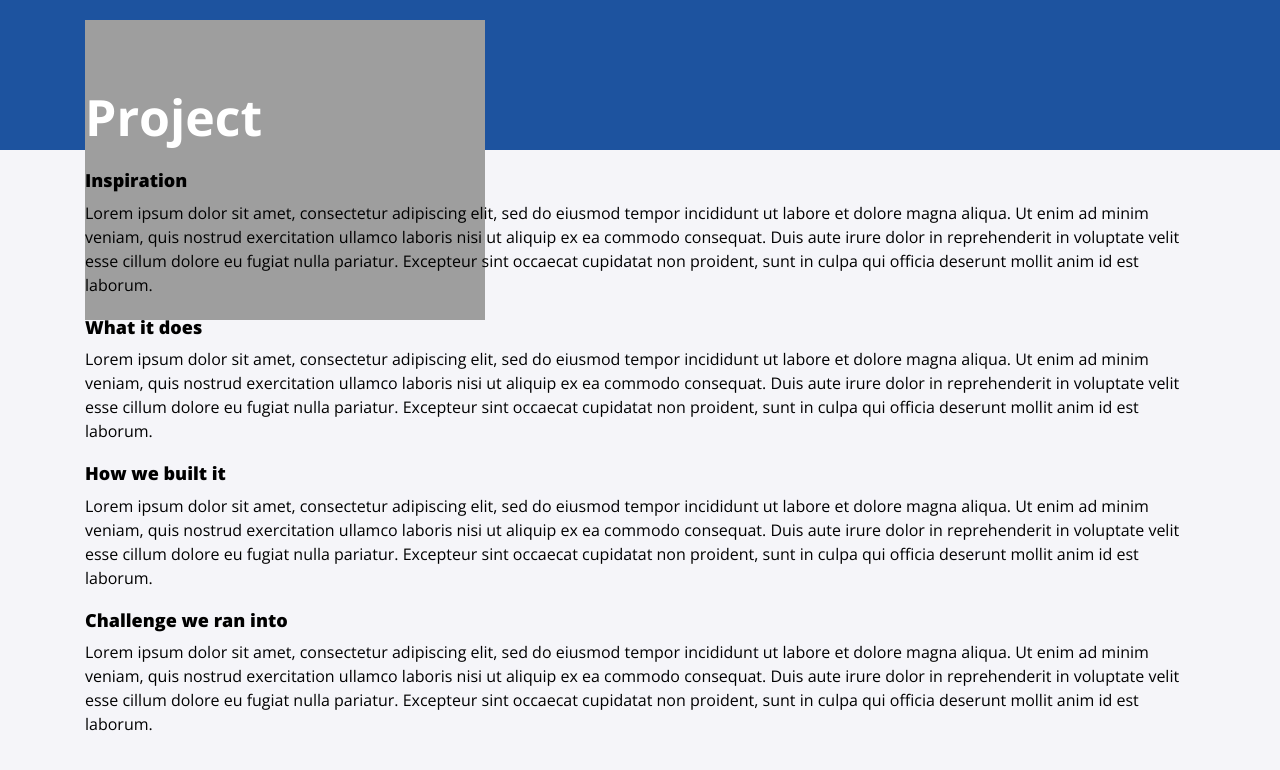
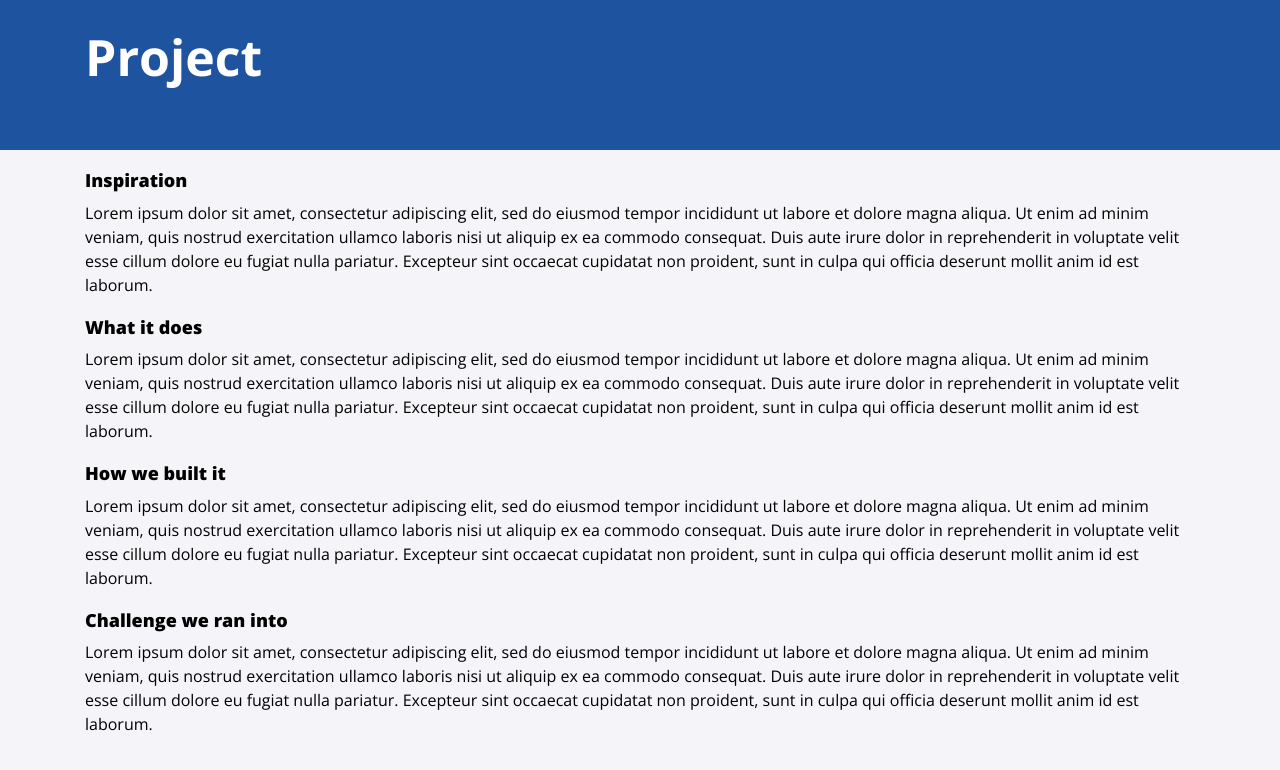
Before and after one commit to ptnv-s/ptnv-s.github.io, a Jekyll site: the page built from projects/ptnv.md, in a window 1280 px wide. Shown: the top 770 px of the page. Built offline with Jekyll 4.4.1, drawn with Linux system fonts in a browser that asks for light colours; nearby versions of some CDN libraries.

Commit message:
Update page.html

```diff
--- a/_layouts/page.html
+++ b/_layouts/page.html
@@ -6,7 +6,7 @@ layout: default
     <div class="container">
          <div class="logo">
            <a href="{{ site.url }}">
-                <img src="{{ site.url }}/assets/img/logo.svg"/>
+                <!--<img src="{{ site.url }}/assets/img/logo.svg"/>-->
             </a>
         </div>
         <div class="title">
```
